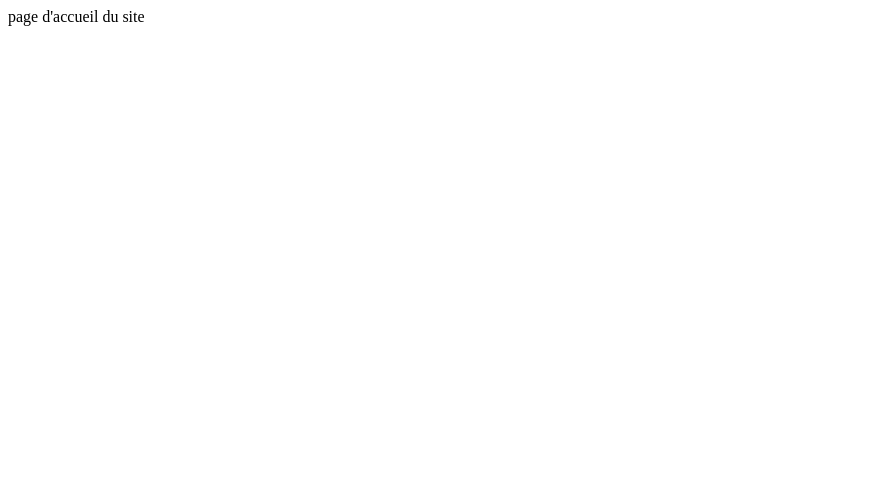
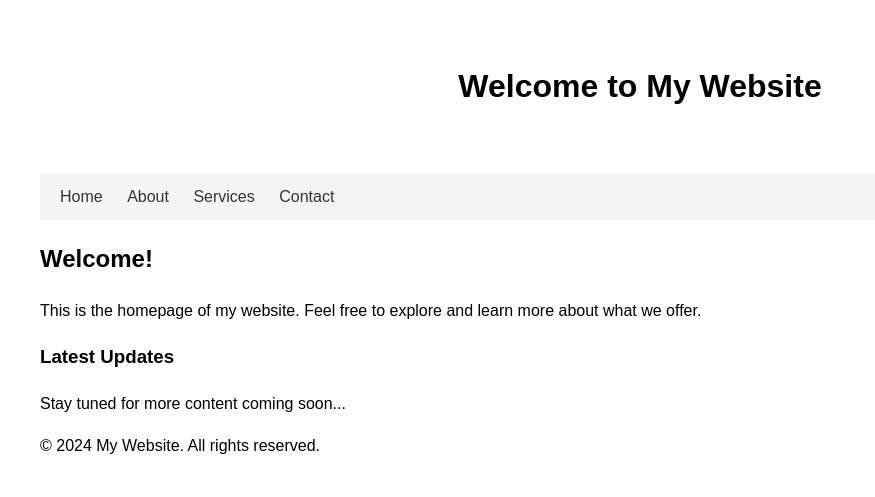
Before and after one commit to FCarre650/exo-workflow, a plain HTML site: page index.html in a window 1280 px wide. Shown: the whole page, without its empty margins (0-875 px from the left). Drawn offline with Linux system fonts and the light colour scheme.

Commit message:
[dev - index.html First version

```diff
--- a/index.html
+++ b/index.html
@@ -1 +1,62 @@
-page d'accueil du site
+<!DOCTYPE html>
+<html lang="en">
+<head>
+    <meta charset="UTF-8">
+    <meta name="viewport" content="width=device-width, initial-scale=1.0">
+    <title>Welcome to My Website</title>
+    <style>
+        body {
+            font-family: Arial, sans-serif;
+            margin: 0;
+            padding: 20px;
+            line-height: 1.6;
+        }
+        .container {
+            max-width: 1200px;
+            margin: 0 auto;
+        }
+        header {
+            text-align: center;
+            padding: 20px 0;
+        }
+        nav {
+            background: #f4f4f4;
+            padding: 10px;
+            margin: 20px 0;
+        }
+        nav a {
+            margin: 0 10px;
+            text-decoration: none;
+            color: #333;
+        }
+    </style>
+</head>
+<body>
+    <div class="container">
+        <header>
+            <h1>Welcome to My Website</h1>
+        </header>
+
+        <nav>
+            <a href="#">Home</a>
+            <a href="#">About</a>
+            <a href="#">Services</a>
+            <a href="#">Contact</a>
+        </nav>
+
+        <main>
+            <h2>Welcome!</h2>
+            <p>This is the homepage of my website. Feel free to explore and learn more about what we offer.</p>
+
+            <section>
+                <h3>Latest Updates</h3>
+                <p>Stay tuned for more content coming soon...</p>
+            </section>
+        </main>
+
+        <footer>
+            <p>&copy; 2024 My Website. All rights reserved.</p>
+        </footer>
+    </div>
+</body>
+</html>
```
